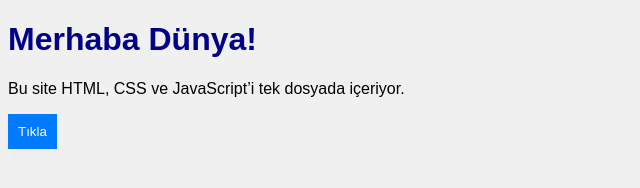
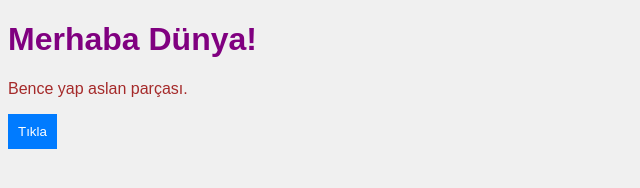
Before and after one commit to eymenakici12-netizen/kod-iki, a plain HTML site: page index.html in a window 1280 px wide. Shown: the whole page, without its empty margins (0-640 px from the left). Drawn offline with Linux system fonts and the light colour scheme.

Commit message:
Update index.html

```diff
--- a/index.html
+++ b/index.html
@@ -6,14 +6,14 @@
   <style>
     /* CSS buraya yazılır */
     body { background-color: #f0f0f0; font-family: Arial; }
-    h1 { color: darkblue; }
-    p { color: black; }
+    h1 { color: purple; }
+    p { color: brown; }
     button { padding: 10px; background-color: #007bff; color: white; border: none; cursor: pointer; }
   </style>
 </head>
 <body>
   <h1>Merhaba Dünya!</h1>
-  <p>Bu site HTML, CSS ve JavaScript’i tek dosyada içeriyor.</p>
+  <p>Bence yap aslan parçası.</p>
   <button onclick="goster()">Tıkla</button>
 
   <script>
```
